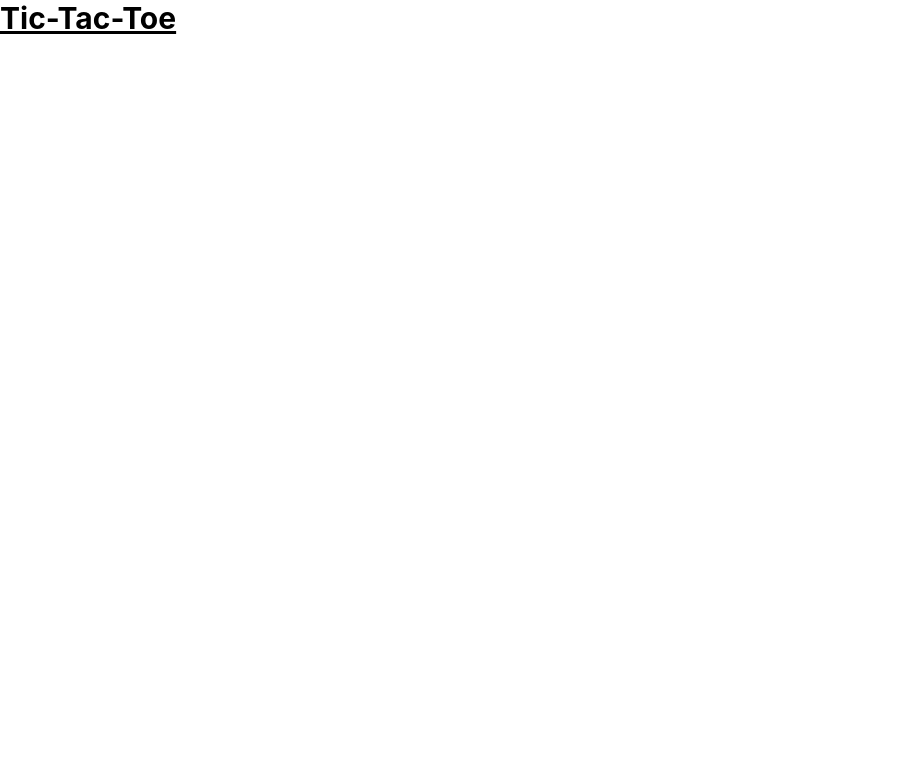
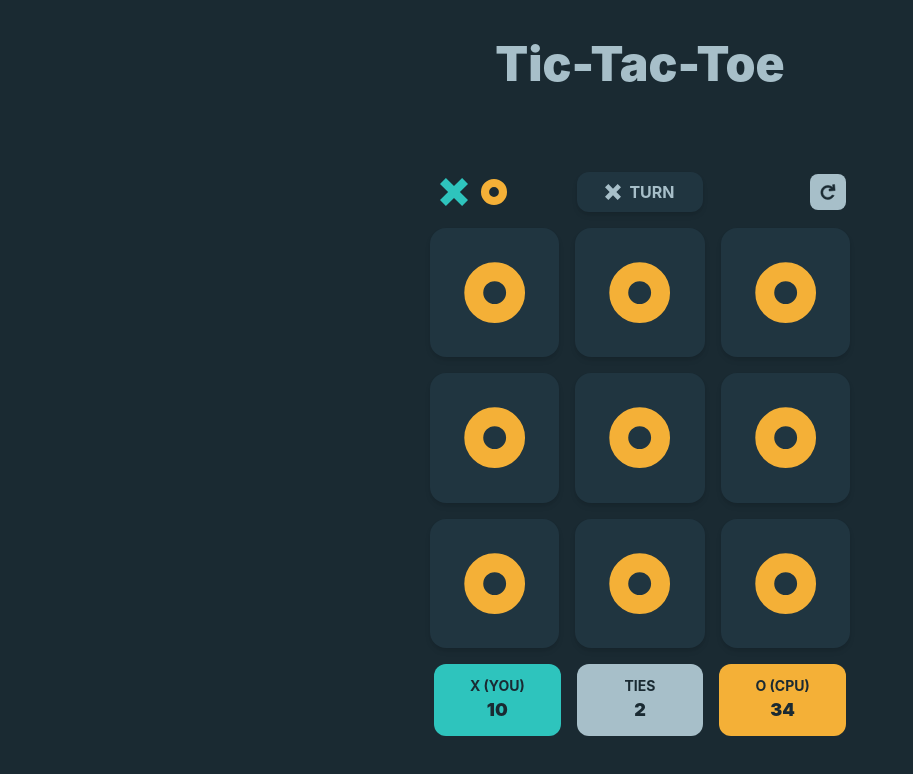
Before and after one commit to bmangust/tic-tac-toe, a React (Create React App) app: page / in a window 1280 px wide. Shown: the top 774 px of the page, without its empty margins (0-913 px from the left). Built offline with nearby package versions, Linux system fonts and the light colour scheme.

Commit message:
basic styles done

```diff
--- a/public/index.html
+++ b/public/index.html
@@ -10,34 +10,11 @@
       content="Web site created using create-react-app"
     />
     <link rel="apple-touch-icon" href="%PUBLIC_URL%/logo192.png" />
-    <!--
-      manifest.json provides metadata used when your web app is installed on a
-      user's mobile device or desktop. See https://developers.google.com/web/fundamentals/web-app-manifest/
-    -->
     <link rel="manifest" href="%PUBLIC_URL%/manifest.json" />
-    <!--
-      Notice the use of %PUBLIC_URL% in the tags above.
-      It will be replaced with the URL of the `public` folder during the build.
-      Only files inside the `public` folder can be referenced from the HTML.
-
-      Unlike "/favicon.ico" or "favicon.ico", "%PUBLIC_URL%/favicon.ico" will
-      work correctly both with client-side routing and a non-root public URL.
-      Learn how to configure a non-root public URL by running `npm run build`.
-    -->
-    <title>React App</title>
+    <title>React Tic-Tac-Toe</title>
   </head>
   <body>
     <noscript>You need to enable JavaScript to run this app.</noscript>
     <div id="root"></div>
-    <!--
-      This HTML file is a template.
-      If you open it directly in the browser, you will see an empty page.
-
-      You can add webfonts, meta tags, or analytics to this file.
-      The build step will place the bundled scripts into the <body> tag.
-
-      To begin the development, run `npm start` or `yarn start`.
-      To create a production bundle, use `npm run build` or `yarn build`.
-    -->
   </body>
 </html>
--- a/src/App.tsx
+++ b/src/App.tsx
@@ -1,5 +1,14 @@
+import Board from "./components/Board";
+
 function App() {
-  return <div className="text-3xl font-bold underline">Tic-Tac-Toe</div>;
+  return (
+    <div className="bg-main w-screen h-screen pt-10 pb-10 text-gray">
+      <h1 className="w-full text-5xl text-center mb-10 font-black">
+        Tic-Tac-Toe
+      </h1>
+      <Board />
+    </div>
+  );
 }
 
 export default App;
--- /dev/null
+++ b/src/components/Board.tsx
@@ -0,0 +1,61 @@
+import Cell from "./Cell";
+import Figure, { FigureType } from "./Figure";
+import Infocell from "./Infocell";
+
+const Board = () => {
+  const board: FigureType[] = new Array(9).fill("o");
+  const player: FigureType = "x";
+
+  return (
+    <div className="container mx-auto p-10 sm:w-full md:w-[500px]">
+      <div className="m-1 grid gap-4 grid-cols-3">
+        <div className="flex items-center">
+          <div className="flex h-7">
+            <Figure figure="x" className="w-10" />
+            <Figure figure="o" className="w-10" />
+          </div>
+        </div>
+        <div
+          className="rounded-xl p-2 bg-cell shadow-md
+                flex items-center justify-center text-gray"
+        >
+          <span className="h-4 mr-2">
+            <Figure figure={player} color="#a7bfc9" />
+          </span>
+          <span className="text-md font-bold">TURN</span>
+        </div>
+        <div className="flex justify-end items-center">
+          <button
+            onClick={() => {}}
+            className="w-9 h-9 rounded-lg bg-gray text-main
+                    flex justify-center items-center"
+          >
+            <svg
+              xmlns="http://www.w3.org/2000/svg"
+              width="24"
+              height="24"
+              viewBox="0 0 24 24"
+              fill="currentColor"
+              stroke="currentColor"
+              strokeWidth={0.5}
+            >
+              <path d="M13.1459 11.0499L12.9716 9.05752L15.3462 8.84977C14.4471 7.98322 13.2242 7.4503 11.8769 7.4503C9.11547 7.4503 6.87689 9.68888 6.87689 12.4503C6.87689 15.2117 9.11547 17.4503 11.8769 17.4503C13.6977 17.4503 15.2911 16.4771 16.1654 15.0224L18.1682 15.5231C17.0301 17.8487 14.6405 19.4503 11.8769 19.4503C8.0109 19.4503 4.87689 16.3163 4.87689 12.4503C4.87689 8.58431 8.0109 5.4503 11.8769 5.4503C13.8233 5.4503 15.5842 6.24474 16.853 7.52706L16.6078 4.72412L18.6002 4.5498L19.1231 10.527L13.1459 11.0499Z" />
+            </svg>
+          </button>
+        </div>
+      </div>
+      <div className="grid mx-auto gap-4 grid-cols-3 grid-rows-3 my-4">
+        {board.map((item) => (
+          <Cell item={item} />
+        ))}
+      </div>
+      <div className="m-1 columns-3">
+        <Infocell score={10} figure={"x"} />
+        <Infocell score={2} figure={""} />
+        <Infocell score={34} figure={"o"} />
+      </div>
+    </div>
+  );
+};
+
+export default Board;
--- /dev/null
+++ b/src/components/Cell.tsx
@@ -0,0 +1,15 @@
+import Figure, { FigureType } from "./Figure";
+
+interface Props {
+  item?: FigureType | "";
+}
+
+const Cell = ({ item = "" }: Props) => {
+  return (
+    <div className="rounded-2xl p-8 bg-cell shadow-md grid place-content-center">
+      <Figure figure={item} />
+    </div>
+  );
+};
+
+export default Cell;
--- /dev/null
+++ b/src/components/Figure.tsx
@@ -0,0 +1,67 @@
+export type FigureType = "x" | "o" | "";
+
+interface Props {
+  figure: FigureType;
+  color?: string;
+  width?: string;
+  className?: string;
+}
+const Figure = ({ figure, color, width = "100%", className }: Props) => {
+  if (figure === "o")
+    return (
+      <svg
+        viewBox="0 0 500 500"
+        version="1.1"
+        xmlns="http://www.w3.org/2000/svg"
+        width={width}
+        height="100%"
+        className={className}
+      >
+        <circle
+          fill="none"
+          stroke={color || "#f4b037"}
+          strokeWidth="145"
+          cx="250"
+          cy="250"
+          r="160"
+        />
+      </svg>
+    );
+  if (figure === "x")
+    return (
+      <svg
+        xmlns="http://www.w3.org/2000/svg"
+        xmlnsXlink="http://www.w3.org/1999/xlink"
+        version="1.1"
+        x="0px"
+        y="0px"
+        width={width}
+        height="100%"
+        className={className}
+        fill={color || "#2ec4bd"}
+        viewBox="0 0 490 490"
+        //   style="enable-background:new 0 0 490 490;"
+        xmlSpace="preserve"
+      >
+        <polygon points="386.813,0 245,141.812 103.188,0 0,103.188 141.813,245 0,386.812 103.187,489.999 245,348.187 386.813,490   490,386.812 348.187,244.999 490,103.187 " />
+      </svg>
+    );
+  return (
+    // <svg
+    //   x="0px"
+    //   y="0px"
+    //   width="94px"
+    //   height="94px"
+    //   viewBox="0 0 94 94"
+    //   //   style="enable-background:new 0 0 94 94;"
+    //   xml:space="preserve"
+    // >
+    //   <g>
+    //     <path d="M47,94C21.084,94,0,72.916,0,47S21.084,0,47,0s47,21.084,47,47S72.916,94,47,94z M47,12.186    c-19.196,0-34.814,15.618-34.814,34.814c0,19.195,15.618,34.814,34.814,34.814c19.195,0,34.814-15.619,34.814-34.814    C81.814,27.804,66.195,12.186,47,12.186z" />
+    //   </g>
+    // </svg>
+    null
+  );
+};
+
+export default Figure;
--- /dev/null
+++ b/src/components/Infocell.tsx
@@ -0,0 +1,24 @@
+import { FigureType } from "./Figure";
+
+interface Props {
+  score: number;
+  figure: FigureType;
+}
+
+const Infocell = ({ score, figure }: Props) => {
+  const bgColor =
+    figure === "x" ? "bg-cyan" : figure === "o" ? "bg-yellow" : "bg-gray";
+  const text = figure === "x" ? "X (YOU)" : figure === "o" ? "O (CPU)" : "TIES";
+
+  return (
+    <div
+      className={`text-center rounded-xl p-3
+      ${bgColor} text-main grid place-content-center`}
+    >
+      <div className="text-sm font-bold">{text}</div>
+      <div className="text-lg font-black">{score}</div>
+    </div>
+  );
+};
+
+export default Infocell;
--- a/tailwind.config.js
+++ b/tailwind.config.js
@@ -1,7 +1,19 @@
 module.exports = {
   content: ["./src/**/*.{js,jsx,ts,tsx}"],
   theme: {
-    extend: {},
+    extend: {
+      colors: {
+        main: "#1a2a32",
+        cell: "#203540",
+        "cell-shadow": "#121f28",
+        gray: "#a7bfc9",
+        cyan: "#2ec4bd",
+        yellow: "#f4b037",
+      },
+    },
+    container: {
+      center: true,
+    },
   },
   plugins: [],
 };
```
